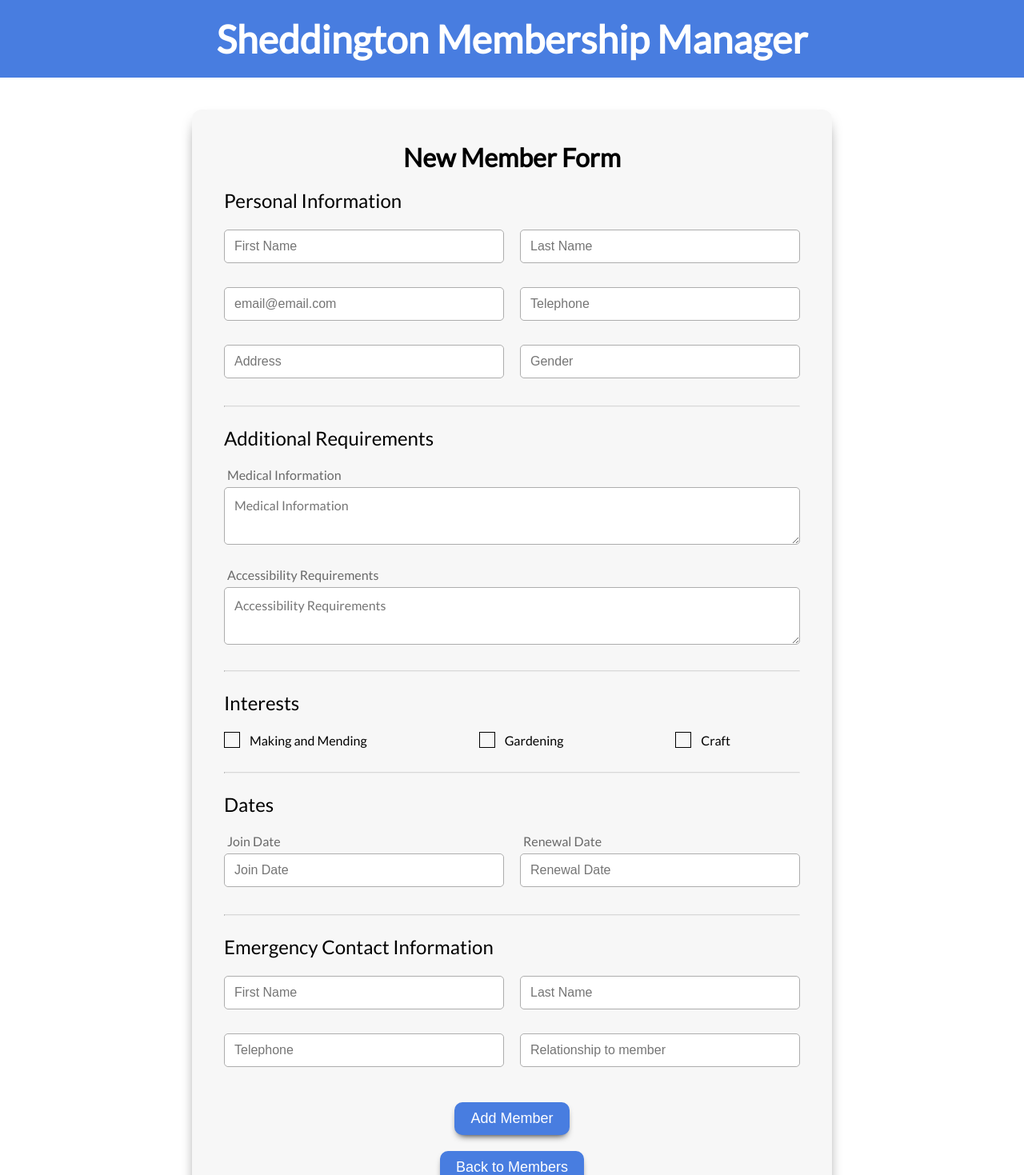
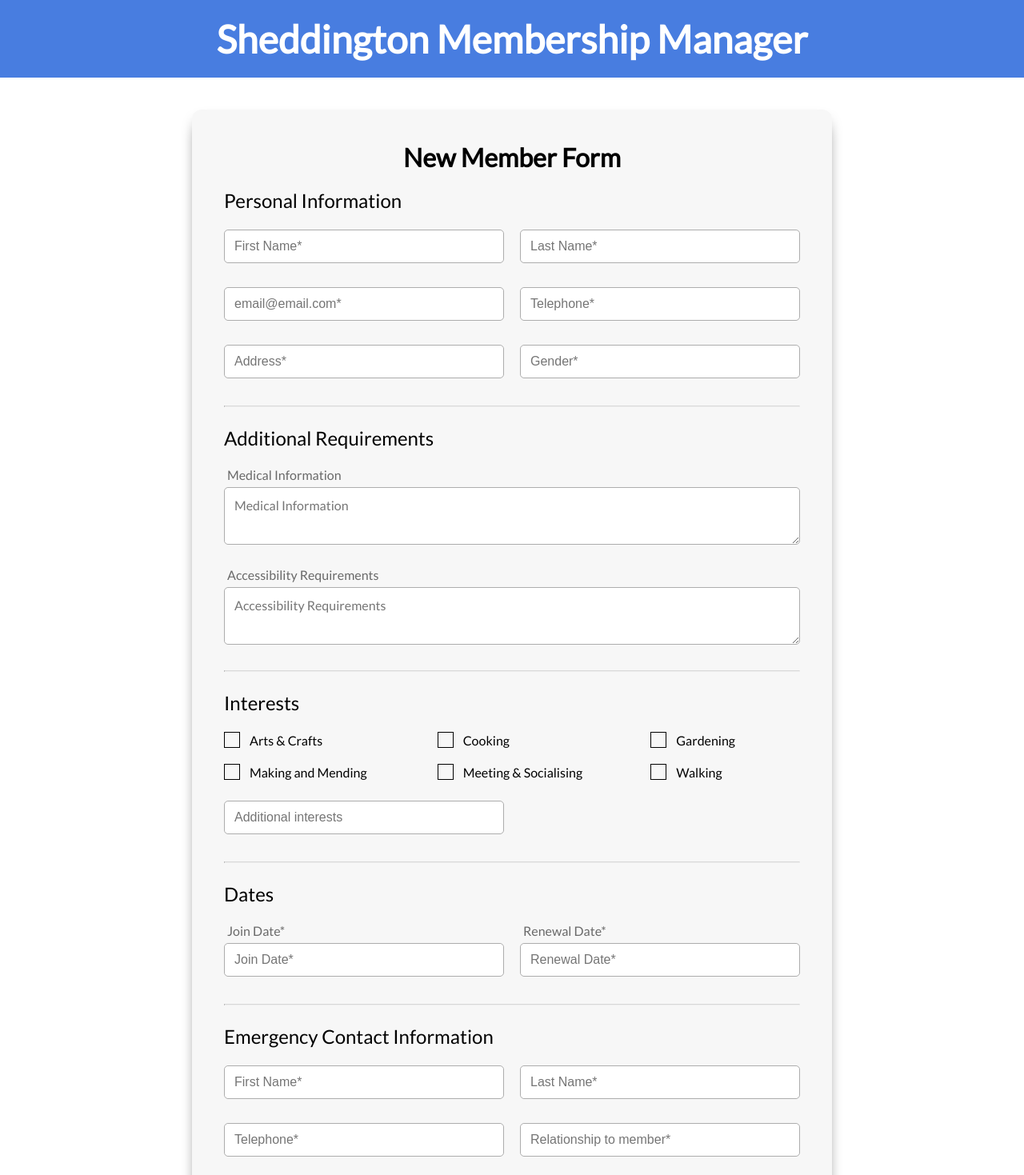
Before and after one commit to AUTOMCAS/sheddington-membership-manager, a React app in the folder frontend/: page /members/create in a window 1280 px wide. Shown: the top 1469 px of the page at 80% size. Built offline with nearby package versions, Linux system fonts and the light colour scheme.

Commit message:
Frontend:MemberCreation interests additions

```diff
--- a/frontend/src/components/forms/CreateMemberForm/CreateMemberForm.css
+++ b/frontend/src/components/forms/CreateMemberForm/CreateMemberForm.css
@@ -2,7 +2,7 @@
   display: flex;
   flex-direction: column;
   align-items: center;
-  width: 1024px;
+  width: 800px;
 }
 
 .form-wrapper {
@@ -36,7 +36,7 @@
 hr {
   margin-top: 10px;
   margin-bottom: 24px;
-  border-top: 1px solid #d8d8d8
+  border-top: 1px solid #d8d8d8;
 }
 
 .form-sub-header,
@@ -46,16 +46,19 @@ hr {
   grid-column: span 2;
 }
 
+
+
 .checkbox-wrapper {
-  display: flex;
+  display: grid;
+  grid-template-columns: repeat(3, 1fr);
+  grid-column-gap: 80px;
+  grid-row-gap: 20px;
   padding-top: 6px;
-  display: flex 1;
-  gap: 140px;
-  margin-bottom: 30px;
+  margin-bottom: 20px;
 }
 
 .checkbox-wrapper label {
-display: flex;
+  display: flex;
   align-items: center;
 }
 
@@ -73,8 +76,6 @@ input[type='checkbox']:checked {
   background-color: #487de0;
   padding: 6px;
 }
-
-
 
 @media screen and (max-width: 768px) {
   .grid-content {
--- a/frontend/src/components/forms/CreateMemberForm/CreateMemberForm.tsx
+++ b/frontend/src/components/forms/CreateMemberForm/CreateMemberForm.tsx
@@ -1,7 +1,7 @@
 import React, { useState } from 'react';
 import 'react-datepicker/dist/react-datepicker.css';
 
-import { Formik, Form, Field, FieldArray } from 'formik';
+import { Formik, Form, Field } from 'formik';
 
 import * as Yup from 'yup';
 
@@ -26,6 +26,10 @@ type Member = {
   emergencyContacts: EmergencyContact[];
 };
 
+interface FormProps extends Member {
+  otherInterests: string;
+}
+
 type EmergencyContact = {
   firstName: string;
   lastName: string;
@@ -36,7 +40,7 @@ type EmergencyContact = {
 const CreateMemberForm: React.FC = (): JSX.Element => {
   const [displayMessage, setDisplayMessage] = useState<string>('');
 
-  const initialValues: Member = {
+  const initialValues: FormProps = {
     firstName: '',
     lastName: '',
     email: '',
@@ -44,6 +48,7 @@ const CreateMemberForm: React.FC = (): JSX.Element => {
     address: '',
     gender: '',
     interests: [],
+    otherInterests: '',
     medicalInformation: '',
     accessibilityRequirements: '',
     joinDate: '',
@@ -99,8 +104,25 @@ const CreateMemberForm: React.FC = (): JSX.Element => {
         ),
       })}
       onSubmit={(values, { setSubmitting, resetForm }) => {
-        console.log(values.interests)
-        handleSubmit(values);
+        if (values.otherInterests !== '') {
+          values.interests.push(values.otherInterests);
+        }
+
+        if (values.medicalInformation === '') {
+          values.medicalInformation = 'None given'
+        }
+
+        if (values.accessibilityRequirements === '') {
+          values.accessibilityRequirements = 'None given'
+        }
+
+        if (values.interests.length === 0) {
+          values.interests = ['None given']
+        }
+
+        const { otherInterests, ...submissionValues } = values;
+
+        handleSubmit(submissionValues);
         setSubmitting(false);
         resetForm();
       }}
@@ -113,50 +135,50 @@ const CreateMemberForm: React.FC = (): JSX.Element => {
               <div className="form-sub-header">Personal Information</div>
               <div className="grid-content">
                 <TextInputField
-                  label="First Name"
+                  label="First Name*"
                   name="firstName"
                   type="text"
-                  placeholder="First Name"
+                  placeholder="First Name*"
                   data-test="firstNameInput"
                 />
 
                 <TextInputField
-                  label="Last Name"
+                  label="Last Name*"
                   name="lastName"
                   type="text"
-                  placeholder="Last Name"
+                  placeholder="Last Name*"
                   data-test="lastNameInput"
                 />
 
                 <TextInputField
-                  label="Email"
+                  label="Email*"
                   name="email"
                   type="text"
-                  placeholder="email@email.com"
+                  placeholder="email@email.com*"
                   data-test="emailInput"
                 />
 
                 <TextInputField
-                  label="Telephone"
+                  label="Telephone*"
                   name="telephone"
                   type="text"
-                  placeholder="Telephone"
+                  placeholder="Telephone*"
                   data-test="telephoneInput"
                 />
 
                 <TextInputField
-                  label="Address"
+                  label="Address*"
                   name="address"
                   type="text"
-                  placeholder="Address"
+                  placeholder="Address*"
                   data-test="addressInput"
                 />
 
                 <TextInputField
-                  label="Gender"
+                  label="Gender*"
                   name="gender"
                   type="text"
-                  placeholder="Gender"
+                  placeholder="Gender*"
                   data-test="genderInput"
                 />
               </div>
@@ -164,7 +186,7 @@ const CreateMemberForm: React.FC = (): JSX.Element => {
             </div>
 
             <div className="additional-requirements-wrapper">
-            <div className="form-sub-header">Additional Requirements</div>
+              <div className="form-sub-header">Additional Requirements</div>
               <TextareaInputField
                 label="Medical Information"
                 name="medicalInformation"
@@ -194,19 +216,45 @@ const CreateMemberForm: React.FC = (): JSX.Element => {
                   <Field
                     type="checkbox"
                     name="interests"
-                    value="Making and Mending"
+                    value="Arts & Crafts"
                   />
-                  Making and Mending
+                  Arts & Crafts
+                </label>
+                <label>
+                  <Field type="checkbox" name="interests" value="Cooking" />
+                  Cooking
                 </label>
                 <label>
                   <Field type="checkbox" name="interests" value="Gardening" />
                   Gardening
                 </label>
                 <label>
-                  <Field type="checkbox" name="interests" value="Craft" />
-                  Craft
+                  <Field
+                    type="checkbox"
+                    name="interests"
+                    value="Making and Mending"
+                  />
+                  Making and Mending
+                </label>
+                <label>
+                  <Field
+                    type="checkbox"
+                    name="interests"
+                    value="Meeting & Socialising"
+                  />
+                  Meeting & Socialising
+                </label>
+                <label>
+                  <Field type="checkbox" name="interests" value="Walking" />
+                  Walking
                 </label>
               </div>
+              <TextInputField
+                label="Other Interests"
+                type="text"
+                name="otherInterests"
+                placeholder="Additional interests"
+              />
               <hr />
             </div>
 
@@ -215,14 +263,14 @@ const CreateMemberForm: React.FC = (): JSX.Element => {
               <div className="grid-content">
                 <DatePickerField
                   name="joinDate"
-                  label="Join Date"
-                  placeholder="Join Date"
+                  label="Join Date*"
+                  placeholder="Join Date*"
                 />
 
                 <DatePickerField
                   name="renewalDate"
-                  label="Renewal Date"
-                  placeholder="Renewal Date"
+                  label="Renewal Date*"
+                  placeholder="Renewal Date*"
                 />
               </div>
               <hr />
@@ -234,34 +282,34 @@ const CreateMemberForm: React.FC = (): JSX.Element => {
               </div>
               <div className="grid-content">
                 <TextInputField
-                  label="First Name"
+                  label="First Name*"
                   name="emergencyContacts[0].firstName"
                   type="text"
-                  placeholder="First Name"
+                  placeholder="First Name*"
                   data-test="eCFirstNameInput"
                 />
 
                 <TextInputField
-                  label="Last Name"
+                  label="Last Name*"
                   name="emergencyContacts[0].lastName"
                   type="text"
-                  placeholder="Last Name"
+                  placeholder="Last Name*"
                   data-test="eCLastNameInput"
                 />
 
                 <TextInputField
-                  label="Telephone"
+                  label="Telephone*"
                   name="emergencyContacts[0].telephone"
                   type="text"
-                  placeholder="Telephone"
+                  placeholder="Telephone*"
                   data-test="eCTelephoneInput"
                 />
 
                 <TextInputField
-                  label="Relationship"
+                  label="Relationship*"
                   name="emergencyContacts[0].relationship"
                   type="text"
-                  placeholder="Relationship to member"
+                  placeholder="Relationship to member*"
                   data-test="eCRelationshipInput"
                 />
               </div>
@@ -282,7 +330,6 @@ const CreateMemberForm: React.FC = (): JSX.Element => {
           </Form>
           <div className="back-button-container">
             <a href="/members">
-              {' '}
               <button className="back-button" data-test="back-button">
                 Back to Members
               </button>
--- a/frontend/src/components/forms/TextInputField/TextInputField.css
+++ b/frontend/src/components/forms/TextInputField/TextInputField.css
@@ -3,7 +3,6 @@
   flex-direction: column;
   font-size: 14px;
   padding: 6px 0;
-  margin: auto;
   width: 350px;
   height: 72px;
 }
```
